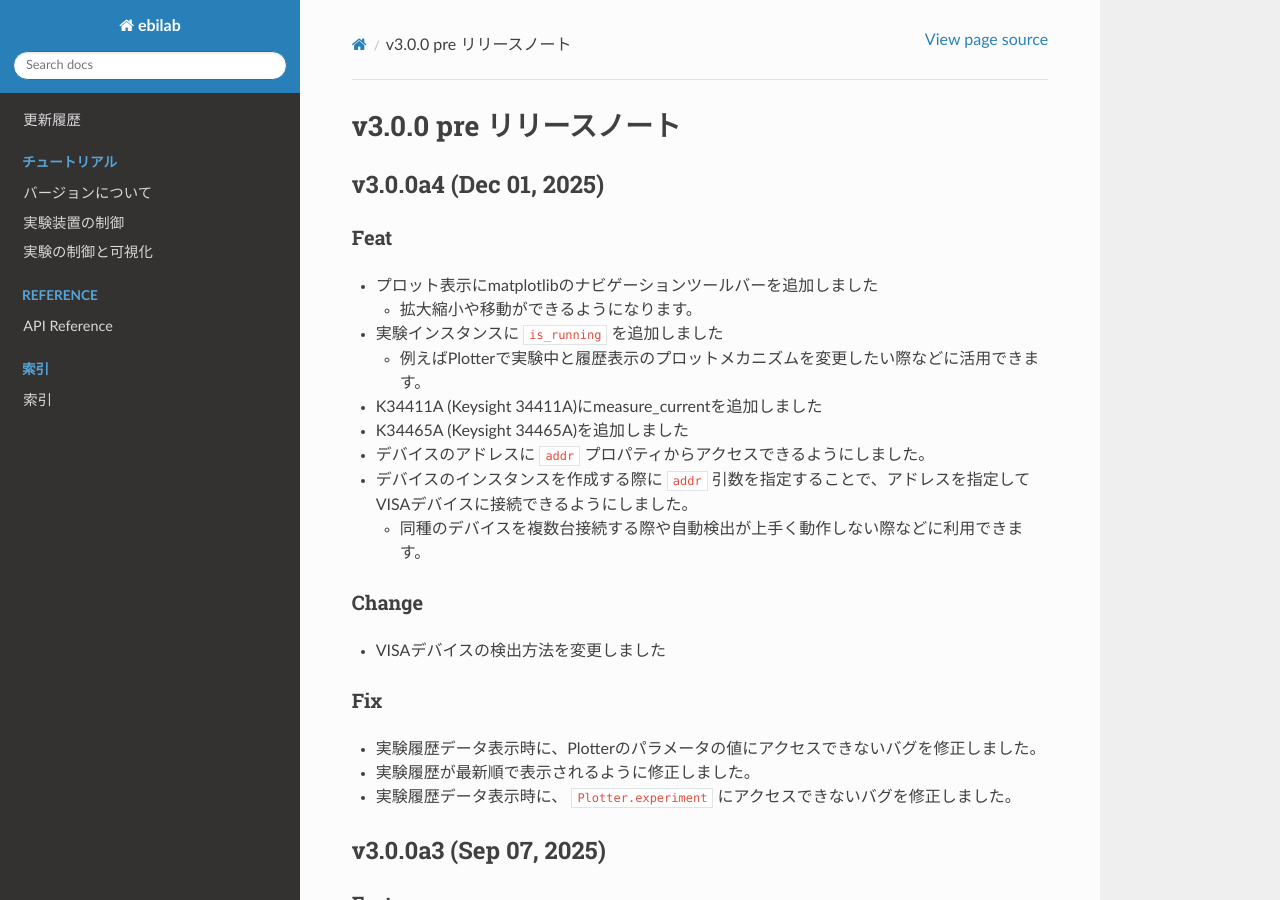
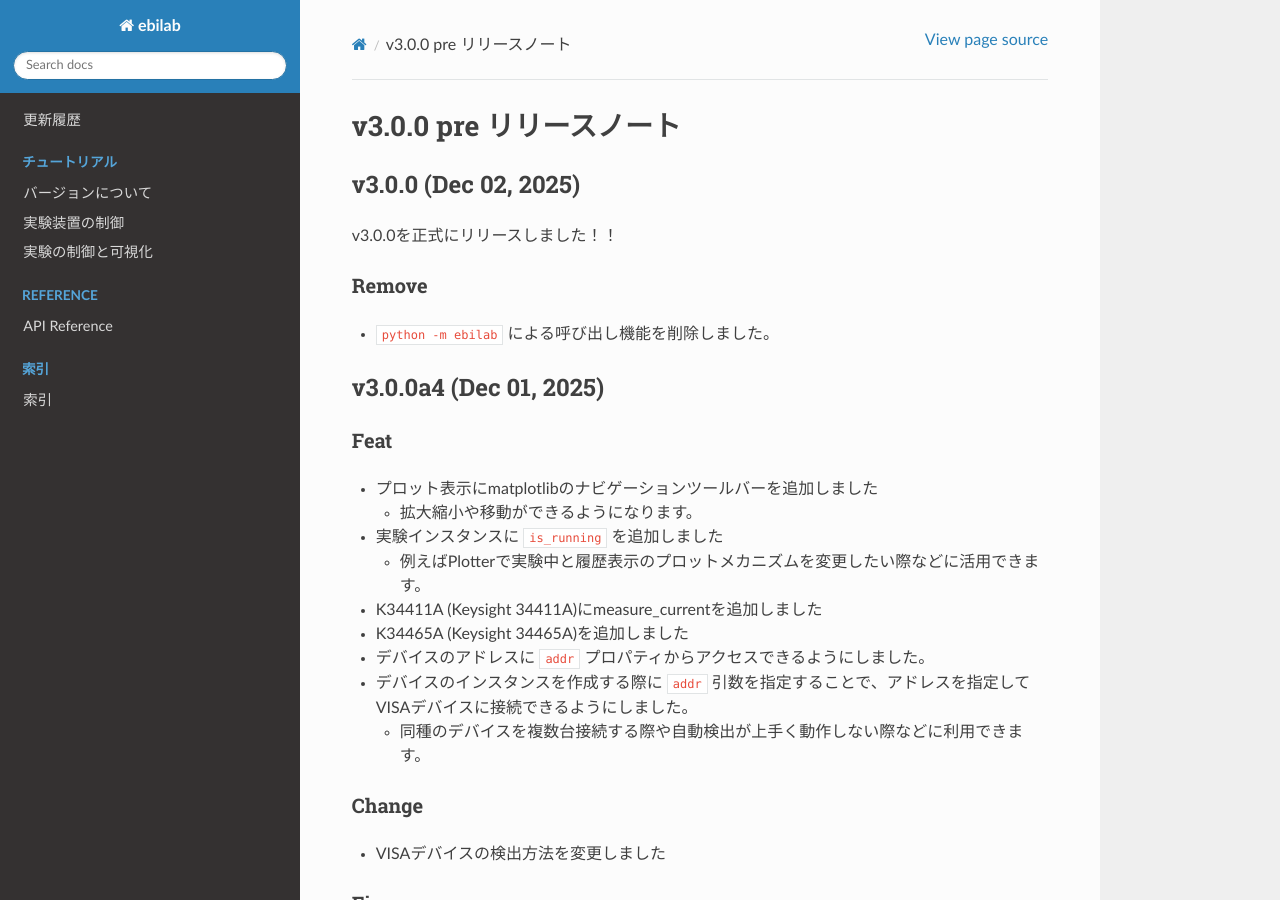
Before and after one commit to ebiyu/ebilab, a Sphinx documentation site: the page built from docs/source/changelog-v3.0.0-pre.md, in a window 1280 px wide and 900 px high. Built offline with Sphinx 7.4.7 and the Read the Docs theme 3.1.0, drawn with Linux system fonts in a browser that asks for light colours; pages that are not in the unit, such as notebooks, are missing from menus.

Commit message:
bump: v3.0.0

```diff
--- a/docs/source/changelog-v3.0.0-pre.md
+++ b/docs/source/changelog-v3.0.0-pre.md
@@ -1,4 +1,12 @@
 # v3.0.0 pre リリースノート
+
+## v3.0.0 (Dec 02, 2025)
+
+v3.0.0を正式にリリースしました！！
+
+### Remove
+
+* `python -m ebilab` による呼び出し機能を削除しました。
 
 ## v3.0.0a4 (Dec 01, 2025)
 
```
Also changed, not shown: docs/source/changelog.md (+1 -1 lines).
